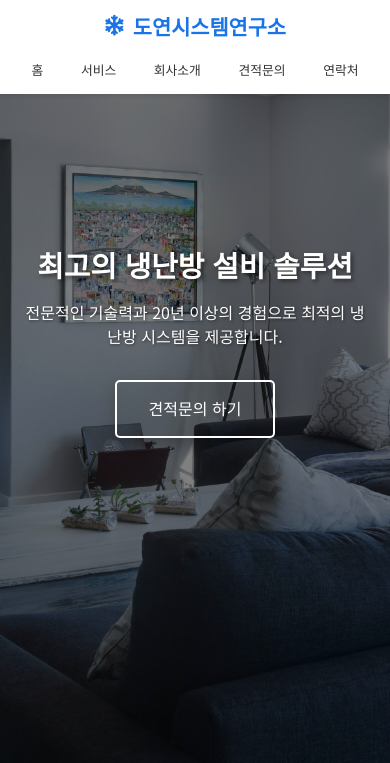
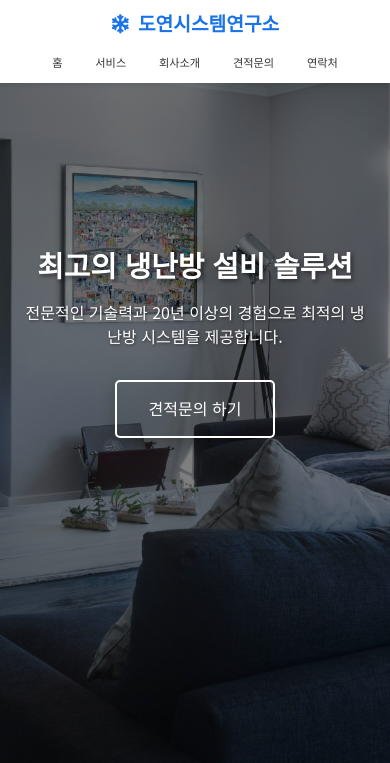
Before and after one commit to 13frijason/project-dysystemlab, a Flask app: page / in a window 390 px wide. Shown: the top 763 px of the page. Run offline with Flask 3, Linux system fonts and the light colour scheme.

Commit message:
ninth commit

```diff
--- a/static/css/styles.css
+++ b/static/css/styles.css
@@ -563,13 +563,13 @@ footer {
         flex-direction: column;
         justify-content: center;
         align-items: center;
-        padding: 0.8rem 5%;
-        gap: 0.8rem;
+        padding: 0.8rem 3%;
+        gap: 0.6rem;
     }
 
     .logo {
-        font-size: 1.4rem;
-        margin-bottom: 0.3rem;
+        font-size: 1.3rem;
+        margin-bottom: 0.2rem;
         text-align: center;
     }
 
@@ -577,12 +577,12 @@ footer {
         display: flex;
         flex-direction: row;
         justify-content: center;
-        gap: 0.4rem;
+        gap: 0.25rem;
         width: 100%;
         flex-wrap: nowrap;
         overflow-x: auto;
         -webkit-overflow-scrolling: touch;
-        padding-bottom: 0.3rem;
+        padding-bottom: 0.2rem;
     }
 
     nav ul li {
@@ -592,8 +592,8 @@ footer {
     }
 
     nav a {
-        font-size: 0.85rem;
-        padding: 0.3rem 0.5rem;
+        font-size: 0.75rem;
+        padding: 0.25rem 0.35rem;
         white-space: nowrap;
         display: inline-block;
     }
@@ -719,22 +719,22 @@ footer {
 
 @media (max-width: 480px) {
     nav {
-        padding: 0.6rem 3%;
-        gap: 0.6rem;
+        padding: 0.5rem 2%;
+        gap: 0.4rem;
     }
 
     .logo {
-        font-size: 1.3rem;
-        margin-bottom: 0.2rem;
+        font-size: 1.2rem;
+        margin-bottom: 0.15rem;
     }
 
     nav ul {
-        gap: 0.3rem;
+        gap: 0.2rem;
     }
 
     nav a {
-        font-size: 0.8rem;
-        padding: 0.25rem 0.4rem;
+        font-size: 0.7rem;
+        padding: 0.2rem 0.3rem;
     }
 
     .hero-content h1 {
```
